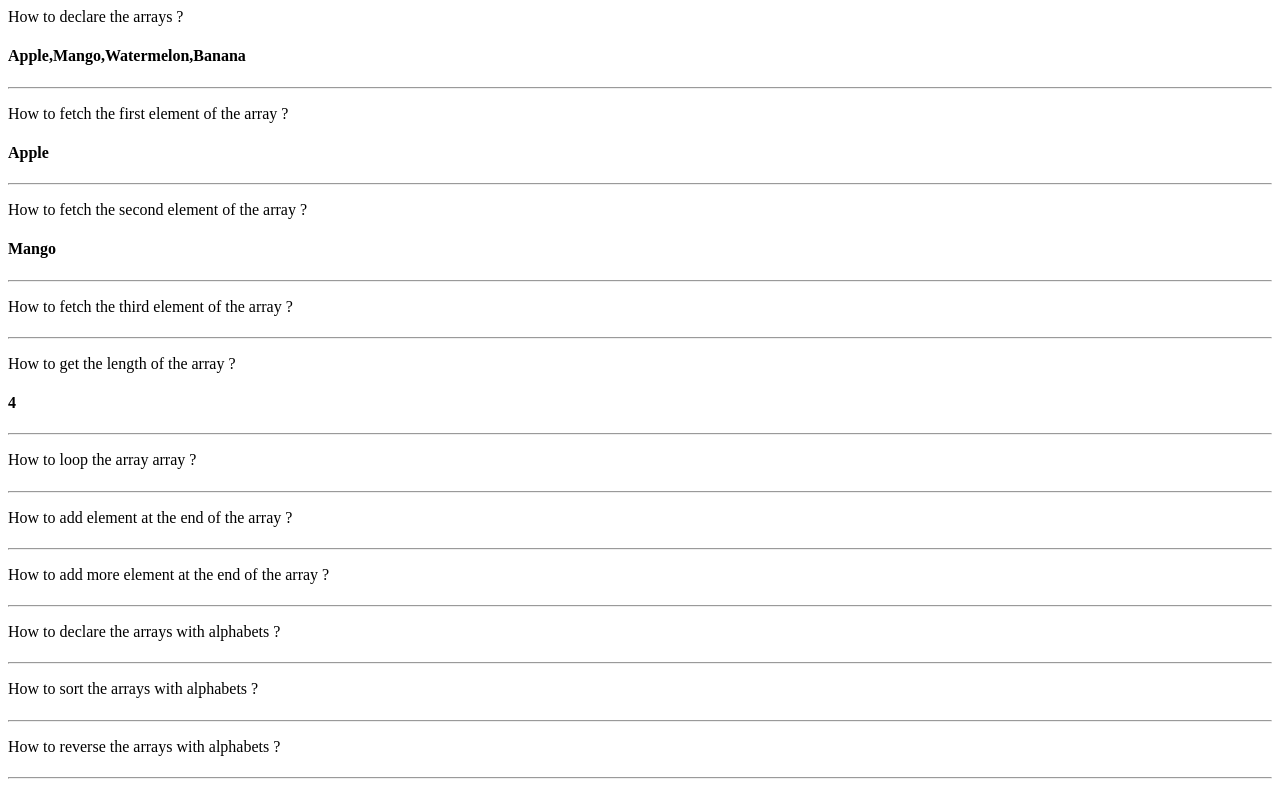
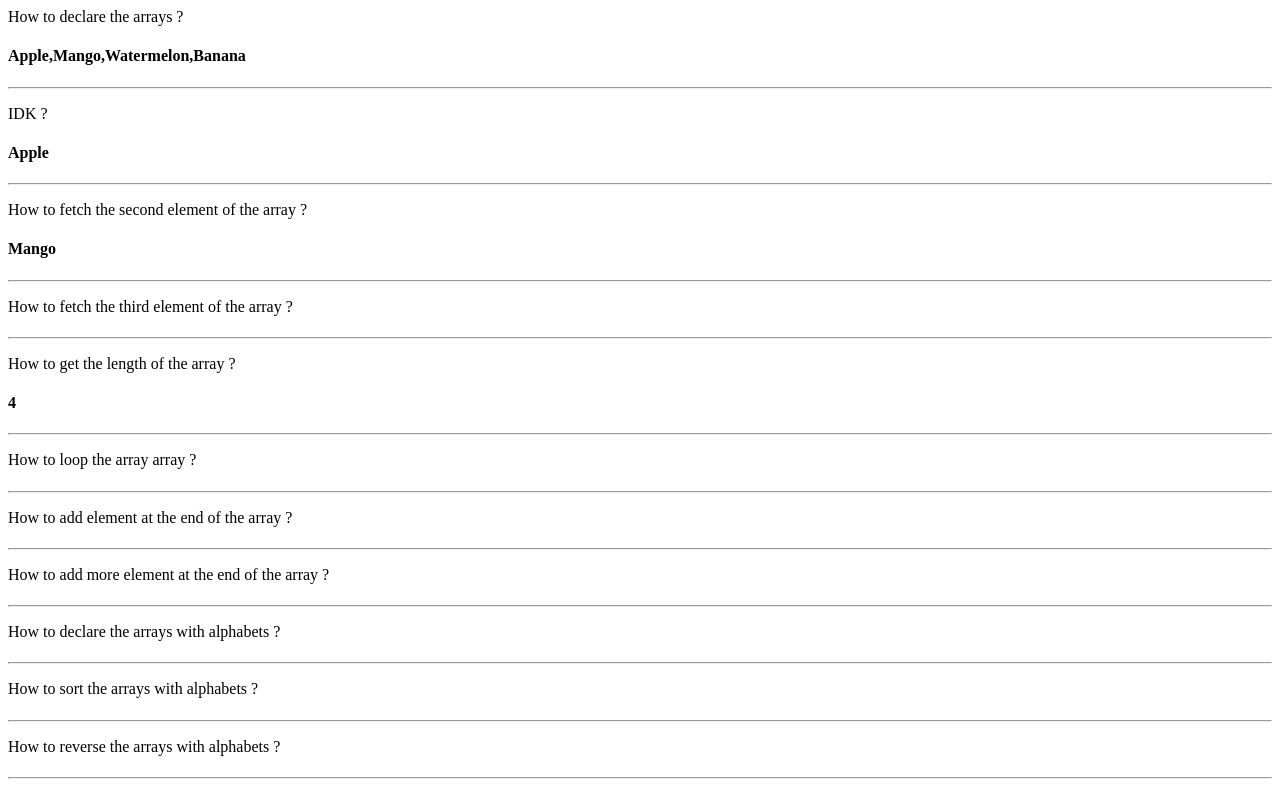
Before and after one commit to agnotion/test, a plain HTML site: page index.html in a window 1280 px wide. Shown: the top 792 px of the page. Drawn offline with Linux system fonts and the light colour scheme.

Commit message:
Update index.html

```diff
--- a/index.html
+++ b/index.html
@@ -11,7 +11,7 @@
     </p>
 <hr>
     <p>
-        How to fetch the first element of the array ?
+        IDK ?
         <h4 id="access_first_element">
         </h4>
     </p>
```
